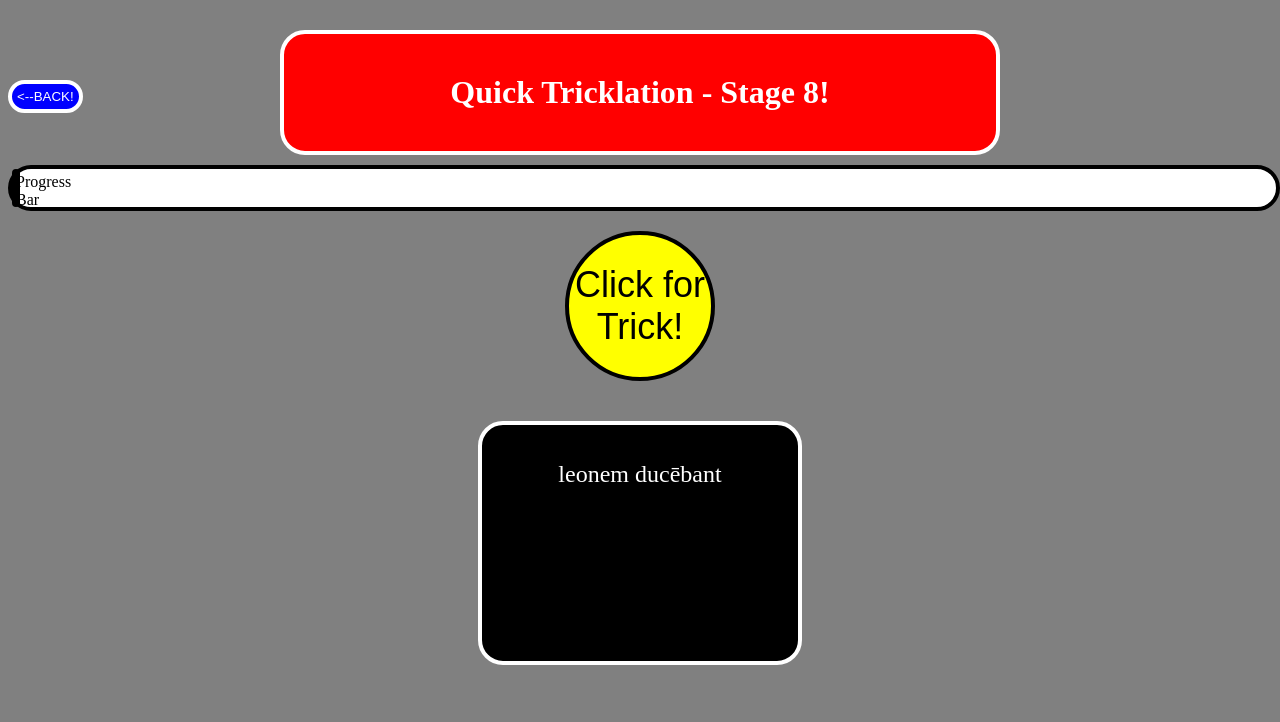
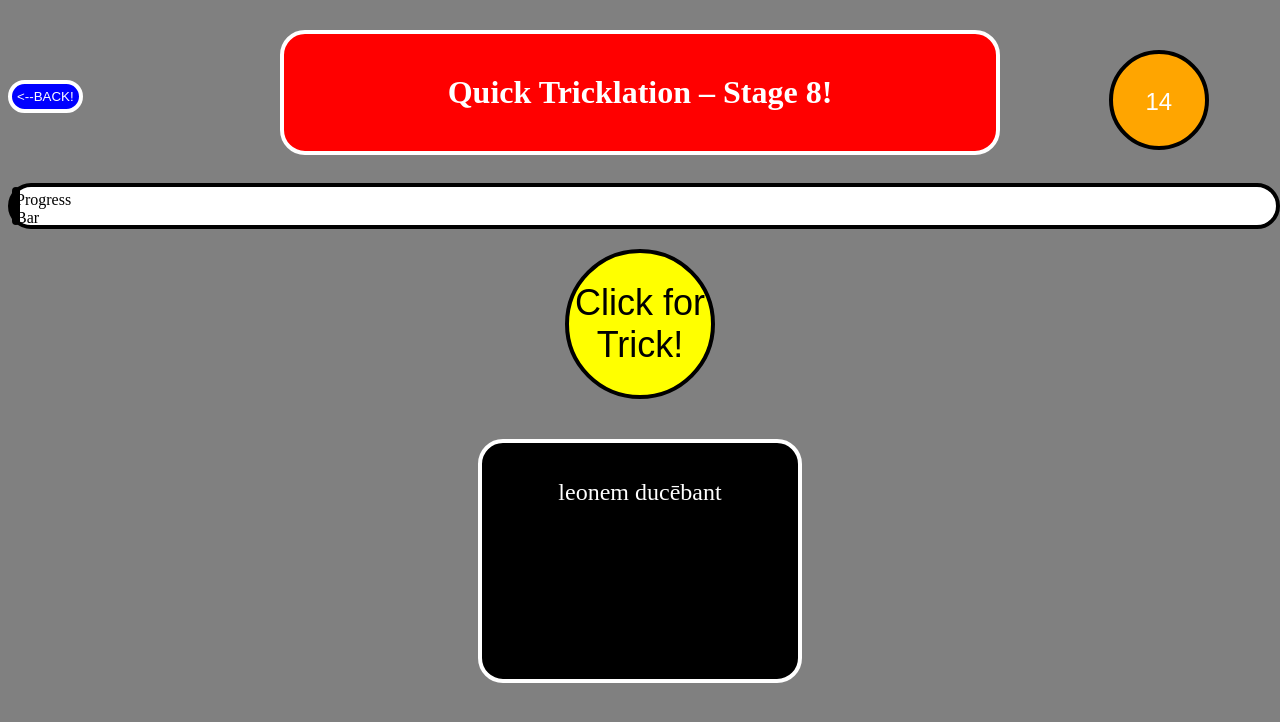
Before and after one commit to ChaseCreative/quickClickStage8, a plain HTML site: page index.html in a window 1280 px wide. Both pictures are taken after a click on the button "Start!". Drawn offline with Linux system fonts and the light colour scheme.

Commit message:
Add files via upload

```diff
--- a/index.html
+++ b/index.html
@@ -21,6 +21,25 @@
   background-color: blue;
   color:white;
 }
+
+#timer{
+  float:right;
+  margin-top:20px;
+  margin-right:5%;
+text-align: center;
+
+  font-size: 150%;
+  width: 100px;
+  height: 100px;
+  border: 4px solid black;
+  border-radius: 75px;
+
+  padding-top: 5px;
+  background-color: orange;
+  color:white;
+
+}
+
 
 .label{
 
@@ -189,10 +208,13 @@ margin-top: 20px;
 
 
 <body class = "body">
-<div >
-  <div><button  id = "backBox"  onclick="restartGame()"><--BACK!</button></div>
-<h1 class="center">Quick Tricklation - Stage 8!</h1>
-</div>
+  <div >
+    <button  id = "backBox"  onclick="restartGame()"><--BACK!</button>
+    <button id = "timer" disabled>Timer</button>
+    <h1 class="center">Quick Tricklation – Stage 8!</h1>
+    <br>
+    </div>
+
 
 <div id="myProgress">
   <div id="myBar">Progress Bar</div>
@@ -213,6 +235,36 @@ margin-top: 20px;
 
 
 <script>
+
+//Timer variables
+//This sets the countdown at 15 sections
+var timeleft = 15;
+var countdown = setInterval(countDownTimer,1000);
+
+function countDownTimer(){
+
+document.getElementById("timer").style.color = "white";
+		document.getElementById("timer").innerHTML = timeleft;
+  		timeleft -= 1;
+  			if(timeleft <= 0)  {
+    			clearInterval(countdown);
+    			document.getElementById("timer").innerHTML = "Time's Up!";
+					document.getElementById("timer").style.color = "black";
+  }
+
+}
+
+//This stops the timer and resets it to 15 seconds
+function stopTimer() {
+
+  clearInterval(countdown);
+  document.getElementById("timer").innerHTML = "Timer";
+timeleft = 15;
+
+}
+
+stopTimer()
+
 
 /*
 Checklist for adding Progress Bar:
@@ -1171,12 +1223,13 @@ return this.verb.slice(0,-2) + "is";
 
     //This sets the colors of box 1 for the first game
       document.getElementById("box1").innerHTML = "Start!"
+      document.getElementById("timer").innerHTML = "Timer"
       document.getElementById("box1").style.background = "yellow";
       document.getElementById("box1").style.color = "black";
       document.getElementById("myBar").style.width = "0";
       width = 0;
 
-
+  stopTimer();
     hideDemo();
     hideDemo2();
     hideBox2();
@@ -1189,11 +1242,25 @@ return this.verb.slice(0,-2) + "is";
   }
 
 
+
   var count = 0;
 
 
   resetSentence();
   unHideProgressBar();
+
+  function hideTimer(){
+  document.getElementById("timer").style.display = "none" ;
+}
+
+function unHideTimer(){
+  document.getElementById("timer").style.display = "block" ;
+}
+
+
+ hideTimer();
+hideBackBox();
+
 
 
   function hideBackBox(){
@@ -1307,6 +1374,11 @@ var latin = ranDirectObject[ranDirectObjectIndx][0] + " " + myLatinSentence.impT
 
 
 
+unHideTimer();
+unHideBackBox();
+countdown = setInterval(countDownTimer,1000);
+
+
 
 
 
@@ -1358,6 +1430,9 @@ if (ranSentenceIndx == 0){
 
 //var ranDirectObject = [[myLatinSentence.accPluralObject(),dirObjComboSing[ranDirObjComboSingIndx][4]],[myLatinSentence.accSingObject(),myTranslation.object]]
 //var ranDirectObjectIndx = Math.floor(Math.random() * ranDirectObject.length);
+document.getElementById("timer").style.color = "white";
+stopTimer();
+
 
 
   unHideBox1();
```
